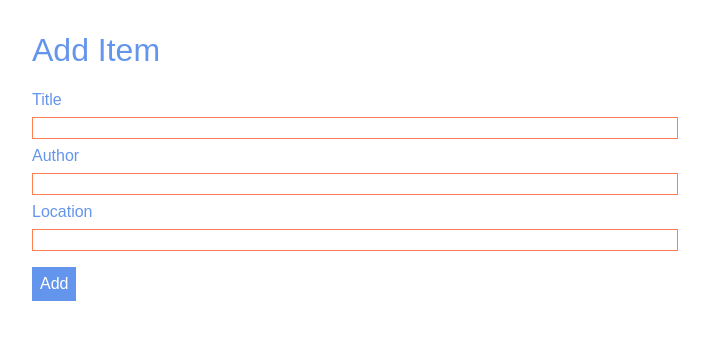
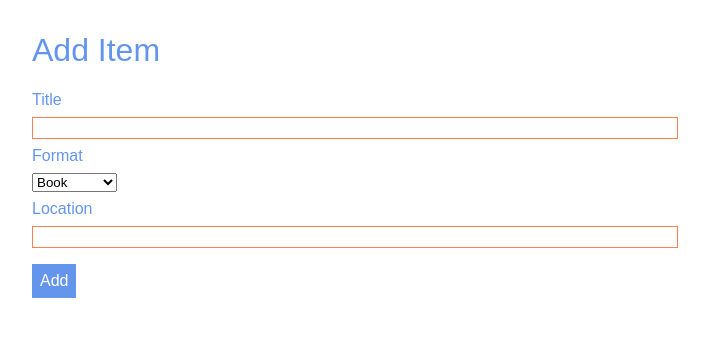
Before and after one commit to Ap0c/around-the-house, a Flask app: page /new_item in a window 1280 px wide. Shown: the part 43-383 px from the top of the page, without its empty margins (288-997 px from the left). Run offline with Flask 2, Linux system fonts and the light colour scheme.

Commit message:
Added HTML templates for other media types to input form.

```diff
--- a/around_the_house/templates/form.html
+++ b/around_the_house/templates/form.html
@@ -6,8 +6,13 @@
 <form id="item-form" {{ 'data-edit="true"' if edit }}>
 	<label for="title-input">Title</label>
 	<input id="title-input" type="text" name="title" {% if edit %}value="{{ title }}"{% endif %} />
-	<label for="author-input">Author</label>
-	<input id="author-input" type="text" name="author" {% if edit %}value="{{ author }}"{% endif %} />
+	<label for="type-input">Format</label>
+	<select id="type-input" name="type">
+		<option value="Book" selected>Book</option>
+		<option value="Video">Video</option>
+		<option value="Music">Music</option>
+		<option value="Audiobook">Audiobook</option>
+	</select>
 	<label for="location-input">Location</label>
 	<input id="location-input" type="text" name="location" {% if edit %}value="{{ location }}"{% endif %} />
 	{% if edit %}
@@ -15,6 +20,30 @@
 	{% endif %}
 	<input type="submit" value="{{ 'Update' if edit else 'Add' }}" />
 </form>
+<template id="author-template">
+	<label for="author-input">Author</label>
+	<input id="author-input" type="text" name="author" {% if edit %}value="{{ author }}"{% endif %} />
+</template>
+<template id="audio-format-template">
+	<label for="format-input">Format</label>
+	<select id="format-input" name="format">
+		<option value="CD">CD</option>
+		<option value="Cassette">Cassette</option>
+		<option value="Vinyl">Vinyl</option>
+	</select>
+</template>
+<template id="video-format-template">
+	<label for="format-input">Format</label>
+	<select id="format-input" name="format">
+		<option value="DVD">DVD</option>
+		<option value="Bluray">Bluray</option>
+		<option value="VHS">VHS</option>
+	</select>
+</template>
+<template id="artist-template">
+	<label for="artist-input">Artist</label>
+	<input id="artist-input" type="text" name="artist" {% if edit %}value="{{ artist }}"{% endif %} />
+</template>
 {% endblock content %}
 {% block scripts %}
 	<script type="text/javascript" src="/static/form.js"></script>
```
